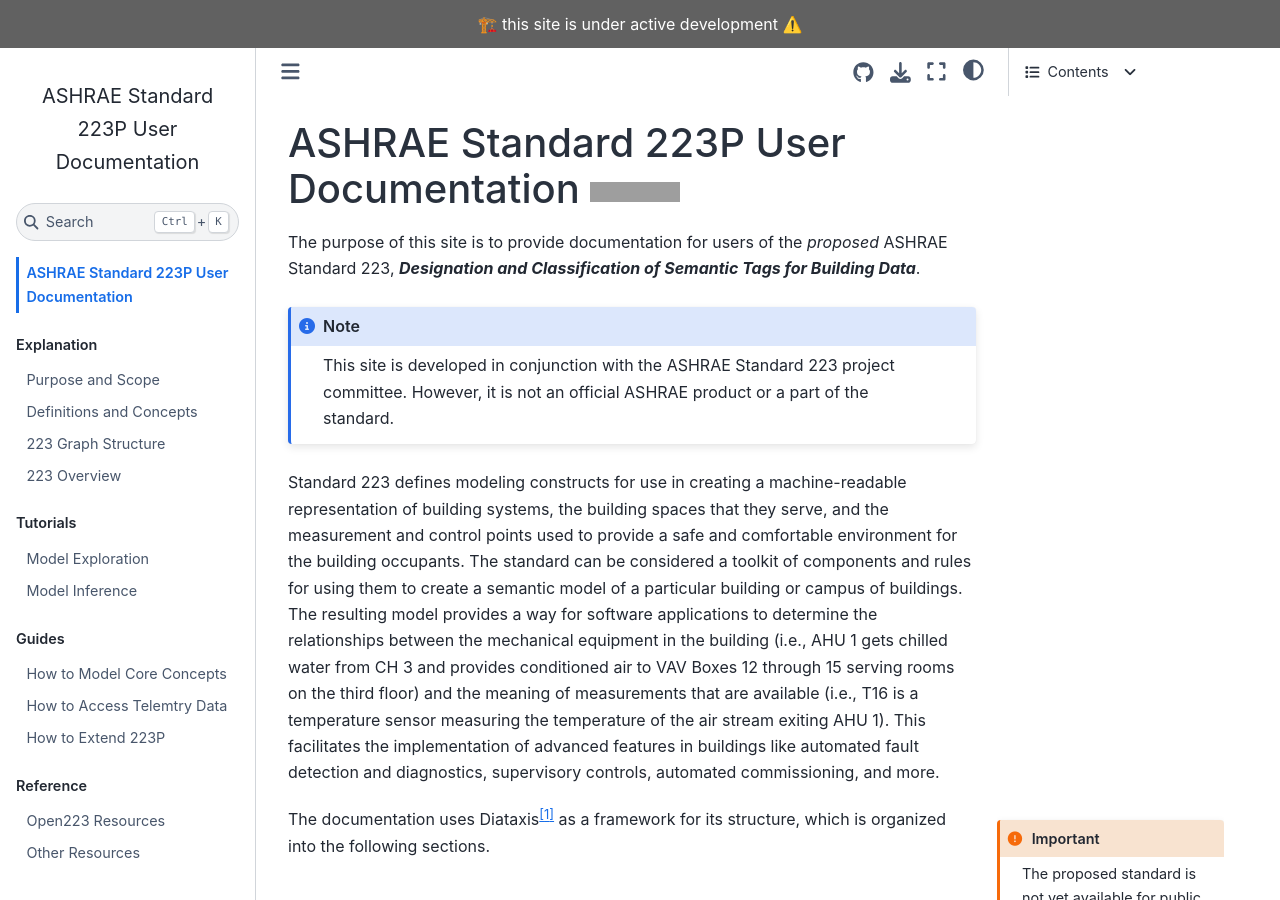
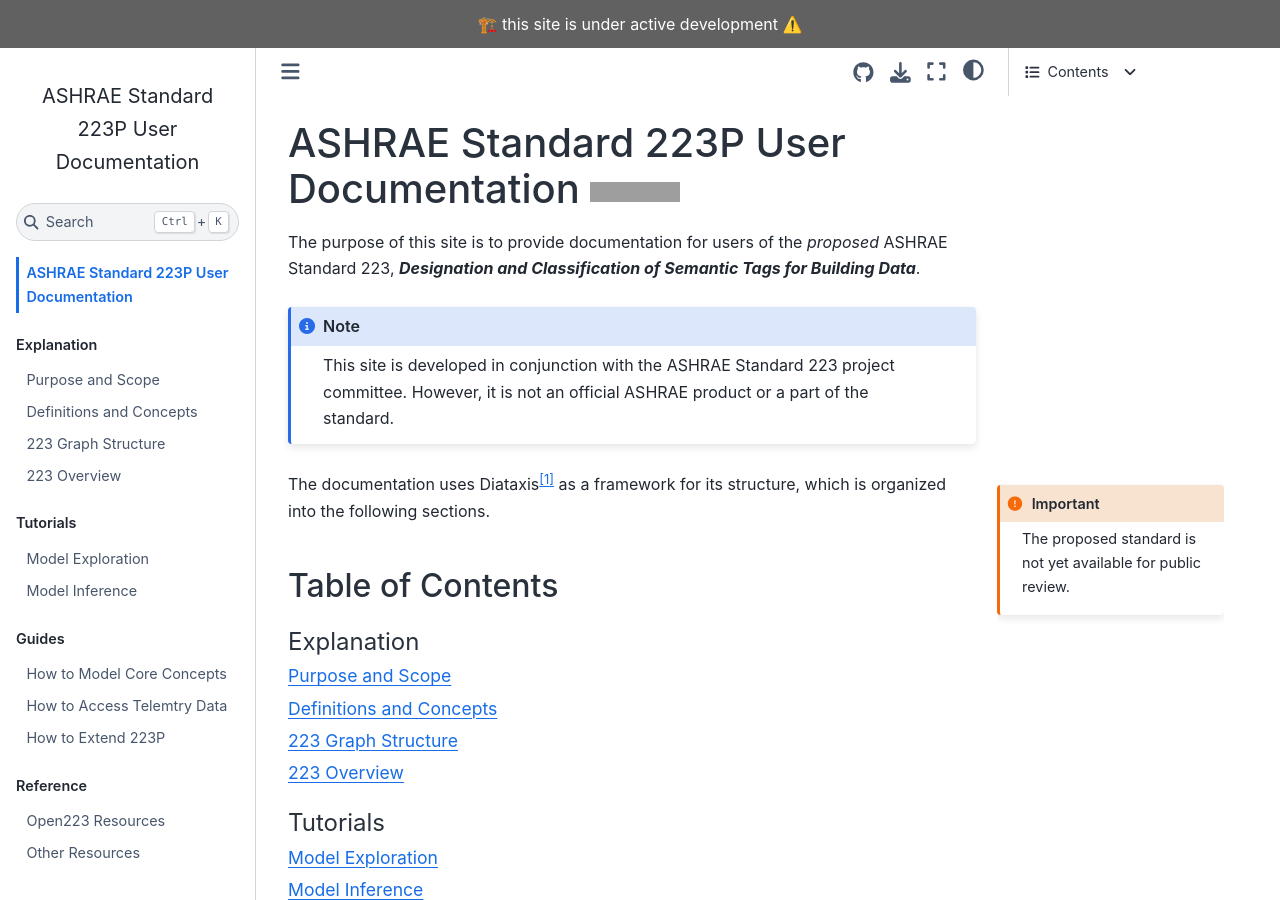
Before and after one commit to open223/docs.open223.info, a Jupyter Book: the page built from intro.md, in a window 1280 px wide and 900 px high. Built offline with Jupyter Book 1.0.4 settings and Sphinx 7.4.7 and the Sphinx Book theme 1.1.4, drawn with Linux system fonts in a browser that asks for light colours; grey boxes are pictures that could not be loaded.

Commit message:
Update intro.md
Co-authored-by: Matt Steen <MatthewSteen@users.noreply.github.com>

`````diff
--- a/intro.md
+++ b/intro.md
@@ -7,7 +7,6 @@
 This site is developed in conjunction with the ASHRAE Standard 223 project committee. However, it is not an official ASHRAE product or a part of the standard.
 ```
 
-Standard 223 defines modeling constructs for use in creating a machine-readable representation of building systems, the building spaces that they serve, and the measurement and control points used to provide a safe and comfortable environment for the building occupants. The standard can be considered a toolkit of components and rules for using them to create a semantic model of a particular building or campus of buildings. The resulting model provides a way for software applications to determine the relationships between the mechanical equipment in the building (i.e., AHU 1 gets chilled water from CH 3 and provides conditioned air to VAV Boxes 12 through 15 serving rooms on the third floor) and the meaning of measurements that are available (i.e., T16 is a temperature sensor measuring the temperature of the air stream exiting AHU 1). This facilitates the implementation of advanced features in buildings like automated fault detection and diagnostics, supervisory controls, automated commissioning, and more.
 
 ````{margin}
 ```{important}
`````
